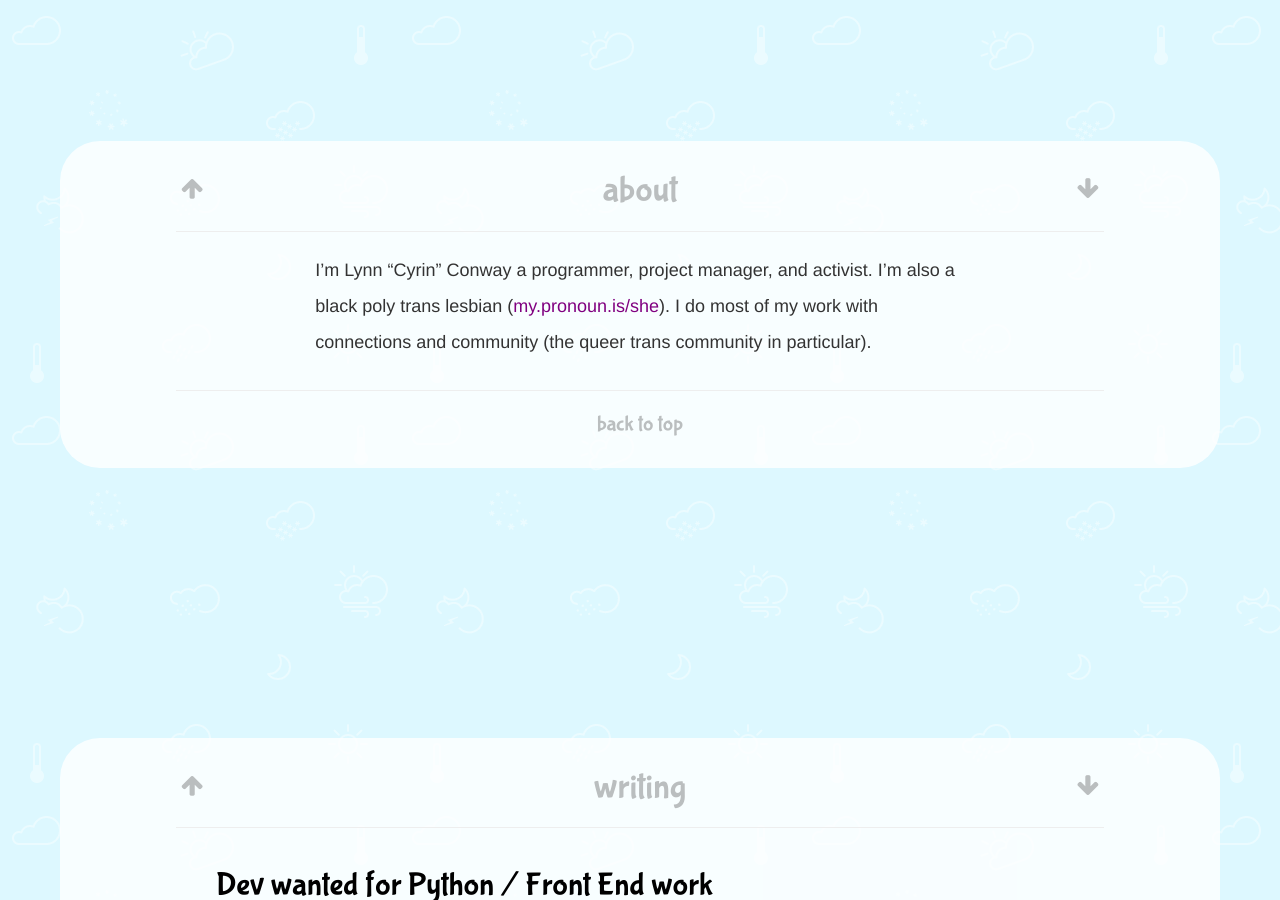
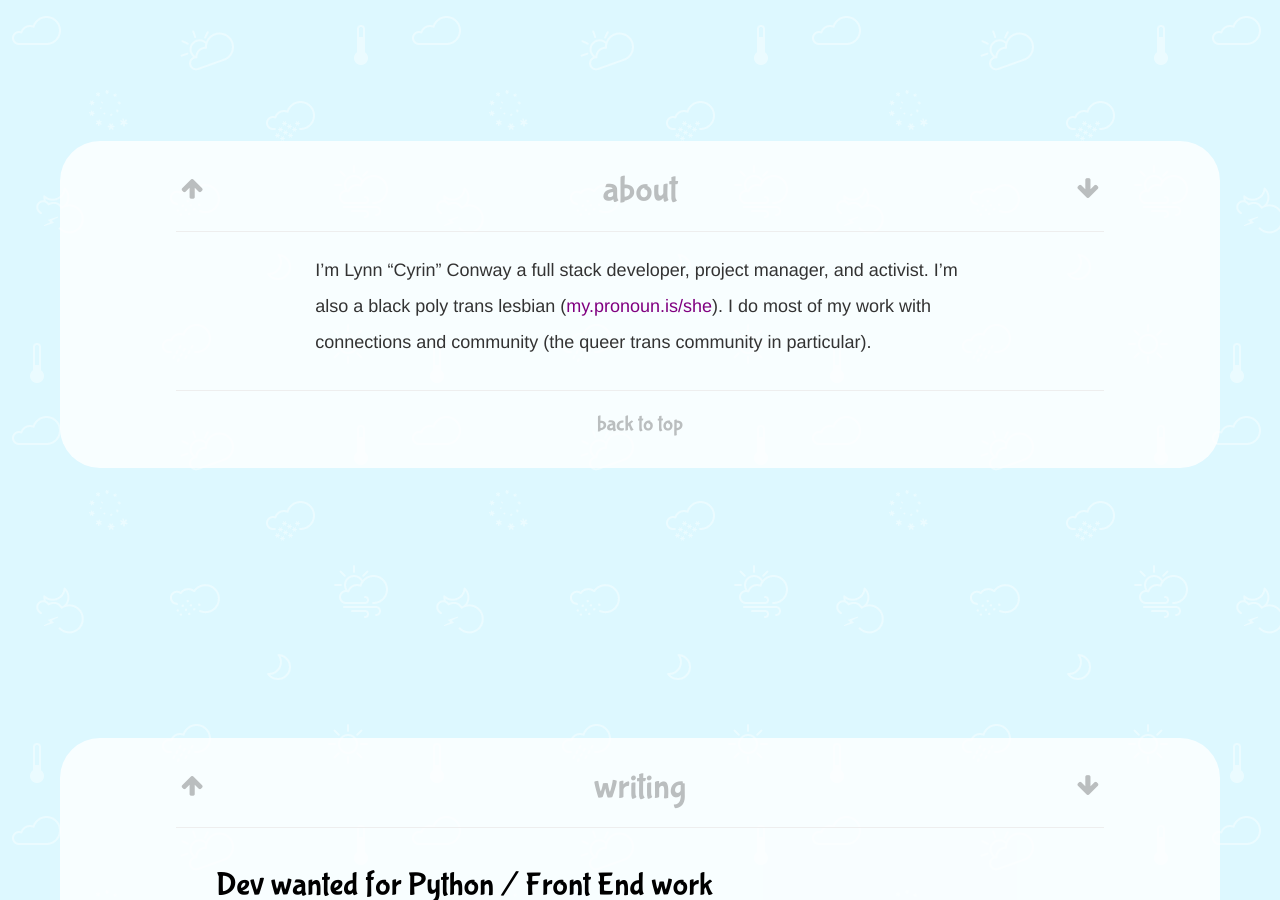
Before and after one commit to coilysiren/lynncyrin.github.io, a Jekyll site: the page built from index.html, in a window 1280 px wide and 900 px high, scrolled down 939 px. Built offline with Jekyll 4.4.1, drawn with Linux system fonts in a browser that asks for light colours; nearby versions of some CDN libraries; a style sheet for code colours, icons or effects is not loaded.

Commit message:
s/programmer/full stack dev/

```diff
--- a/_includes/about.md
+++ b/_includes/about.md
@@ -1 +1 @@
-I'm Lynn "Cyrin" Conway a programmer, project manager, and activist. I'm also a black poly trans lesbian ([my.pronoun.is/she](http://my.pronoun.is/she)). I do most of my work with connections and community (the queer trans community in particular).
+I'm Lynn "Cyrin" Conway a full stack developer, project manager, and activist. I'm also a black poly trans lesbian ([my.pronoun.is/she](http://my.pronoun.is/she)). I do most of my work with connections and community (the queer trans community in particular).
```
